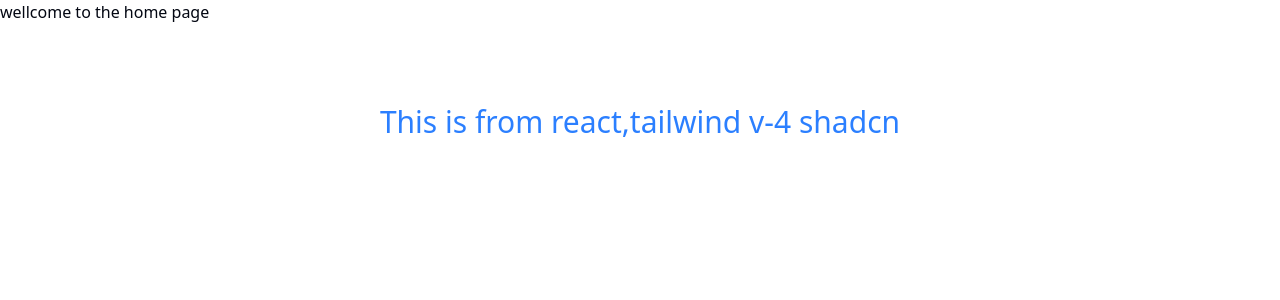
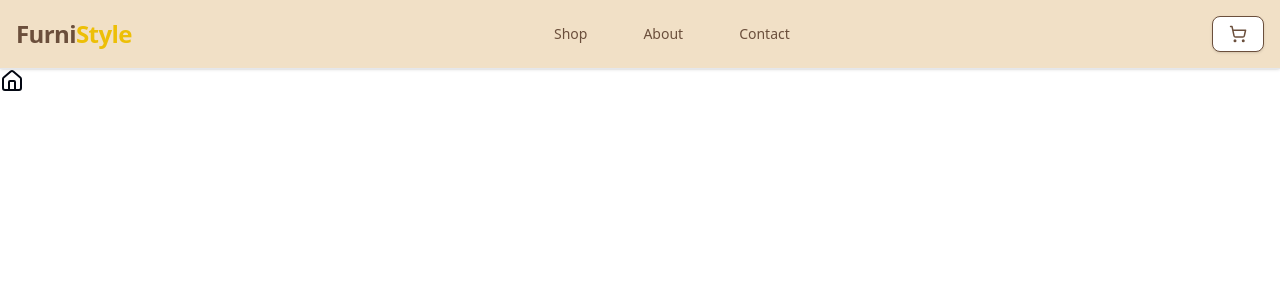
Before and after one commit to Chala751/Furniture-web-app, a React (Vite) app: page / in a window 1280 px wide. Shown: the top 300 px of the page. Built offline with nearby package versions, Linux system fonts and the light colour scheme.

Commit message:
setting up routing and over all setup then strating Header

```diff
--- a/package.json
+++ b/package.json
@@ -16,6 +16,7 @@
     "lucide-react": "^0.503.0",
     "react": "^19.0.0",
     "react-dom": "^19.0.0",
+    "react-router-dom": "^7.6.0",
     "tailwind-merge": "^3.2.0",
     "tailwindcss": "^4.1.4"
   },
--- a/src/App.jsx
+++ b/src/App.jsx
@@ -1,11 +1,16 @@
 import React from 'react'
+import { BrowserRouter as Router } from "react-router-dom";
+import Header from './componentes/Header';
+import AppRoutes from './routes/AppRoutes';
 
 const App = () => {
   return (
-    <div>
-      <h1>wellcome to the home page</h1>
-      <p className='text-3xl text-blue-500 flex justify-center items-center my-20'>This is from react,tailwind v-4 shadcn</p>
-    </div>
+   <Router>
+    <Header/>
+    <main className="min-h-screen">
+      <AppRoutes/>
+    </main>
+   </Router>
   )
 }
 
--- /dev/null
+++ b/src/componentes/Header.jsx
@@ -0,0 +1,76 @@
+import React, { useState } from 'react'
+import { Button } from '../componentes/ui/button'
+import { ShoppingCart, Menu, X } from 'lucide-react'
+
+export default function Header() {
+  const [isMenuOpen, setIsMenuOpen] = useState(false)
+
+  // Toggle the menu on button click
+  const toggleMenu = () => {
+    setIsMenuOpen(!isMenuOpen)
+  }
+
+  return (
+    <header className="w-full border-b bg-[#F1E0C6] shadow-sm sticky top-0 z-10">
+      <nav className="max-w-7xl mx-auto px-4 py-4 flex justify-between items-center">
+        {/* Logo */}
+        <div className="text-2xl font-bold text-[#6B4F3C] tracking-tight">
+          Furni<span className="text-[#edbf07]">Style</span>
+        </div>
+
+        {/* Nav Links for Large Screens */}
+        <div className="hidden md:flex space-x-6 text-sm font-medium text-[#6B4F3C]">
+          <Button variant="ghost" className="text-[#6B4F3C] hover:bg-[#F1C40F]">
+            Shop
+          </Button>
+          <Button variant="ghost" className="text-[#6B4F3C] hover:bg-[#F1C40F]">
+            About
+          </Button>
+          <Button variant="ghost" className="text-[#6B4F3C] hover:bg-[#F1C40F]">
+            Contact
+          </Button>
+        </div>
+
+        {/* Hamburger Icon for Mobile */}
+        <div className="md:hidden flex items-center space-x-3">
+          <Button
+            variant="outline"
+            size="icon"
+            className="text-[#6B4F3C] border-[#6B4F3C] hover:bg-[#F1C40F]"
+            onClick={toggleMenu}
+          >
+            {isMenuOpen ? <X size={18} /> : <Menu size={18} />} {/* Toggle between Menu and X */}
+          </Button>
+        </div>
+
+        {/* Cart Icon */}
+        <div className="flex items-center space-x-3">
+          <Button
+            variant="outline"
+            size="icon"
+            className="text-[#6B4F3C] border-[#6B4F3C] hover:bg-[#F1C40F]"
+          >
+            <ShoppingCart size={18} />
+          </Button>
+        </div>
+      </nav>
+
+      {/* Mobile Menu - Shows when isMenuOpen is true */}
+      <div
+        className={`md:hidden ${isMenuOpen ? 'block' : 'hidden'} bg-[#F1E0C6] py-4`}
+      >
+        <div className="flex flex-col items-center space-y-4 text-sm font-medium text-[#6B4F3C]">
+          <Button variant="ghost" className="text-[#6B4F3C] hover:bg-[#F1C40F]">
+            Shop
+          </Button>
+          <Button variant="ghost" className="text-[#6B4F3C] hover:bg-[#F1C40F]">
+            About
+          </Button>
+          <Button variant="ghost" className="text-[#6B4F3C] hover:bg-[#F1C40F]">
+            Contact
+          </Button>
+        </div>
+      </div>
+    </header>
+  )
+}
--- /dev/null
+++ b/src/componentes/ui/button.jsx
@@ -0,0 +1,28 @@
+import * as React from 'react'
+import { cn } from '@/lib/utils'
+
+const buttonVariants = {
+  default:
+    'inline-flex items-center justify-center rounded-md bg-primary px-4 py-2 text-sm font-medium text-white shadow hover:bg-primary/90 transition-colors',
+  outline:
+    'inline-flex items-center justify-center rounded-md border border-input bg-background px-4 py-2 text-sm font-medium shadow-sm hover:bg-accent hover:text-accent-foreground transition-colors',
+  ghost:
+    'inline-flex items-center justify-center rounded-md px-4 py-2 text-sm font-medium hover:bg-accent hover:text-accent-foreground transition-colors',
+  // Add more variants as needed
+}
+
+const Button = React.forwardRef(
+  ({ className, variant = 'default', ...props }, ref) => {
+    return (
+      <button
+        className={cn(buttonVariants[variant], className)}
+        ref={ref}
+        {...props}
+      />
+    )
+  }
+)
+
+Button.displayName = 'Button'
+
+export { Button }
--- /dev/null
+++ b/src/pages/Home.jsx
@@ -0,0 +1,11 @@
+import React from 'react'
+
+function Home() {
+  return (
+    <div>
+      home page
+    </div>
+  )
+}
+
+export default Home
--- /dev/null
+++ b/src/routes/AppRoutes.jsx
@@ -0,0 +1,13 @@
+import { Home } from 'lucide-react';
+import React from 'react'
+import { Routes, Route } from "react-router-dom";
+
+const AppRoutes = () => {
+  return (
+    <Routes>
+        <Route path="/" element={<Home/>} />
+    </Routes>
+  )
+}
+
+export default AppRoutes
```
Also changed, not shown: 1 other file (tests, documents, lock files or other folders).
